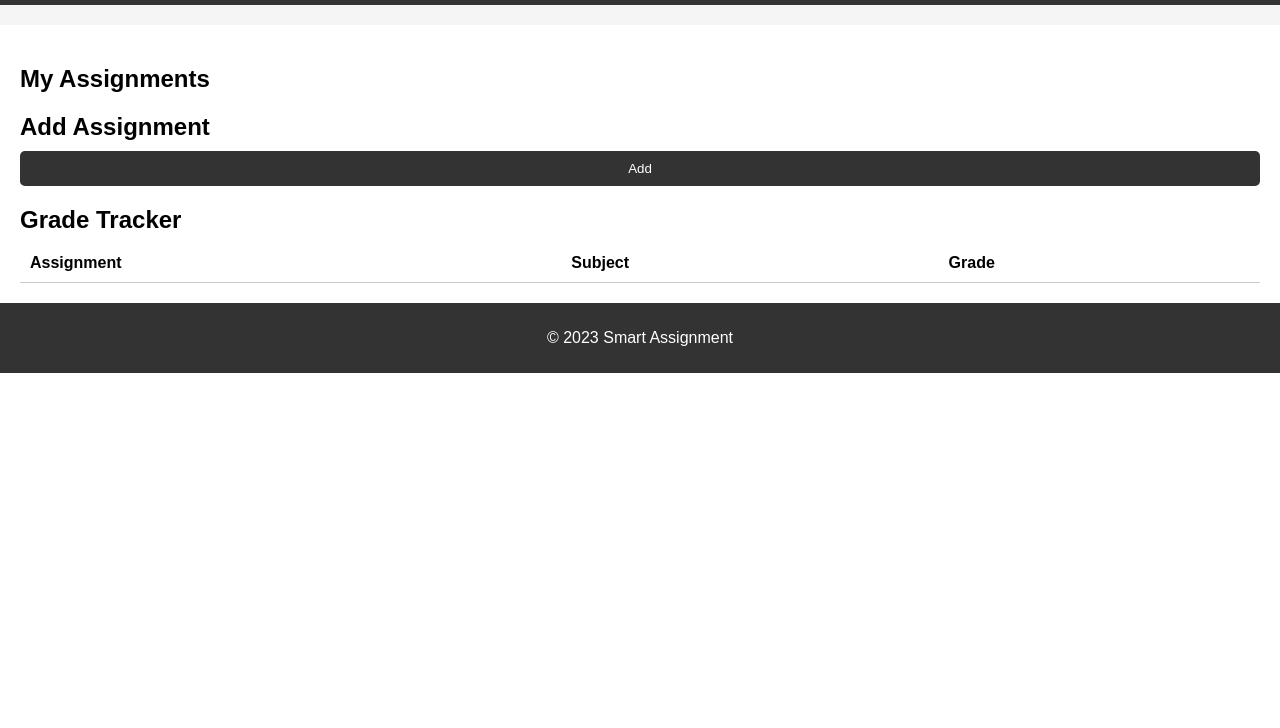
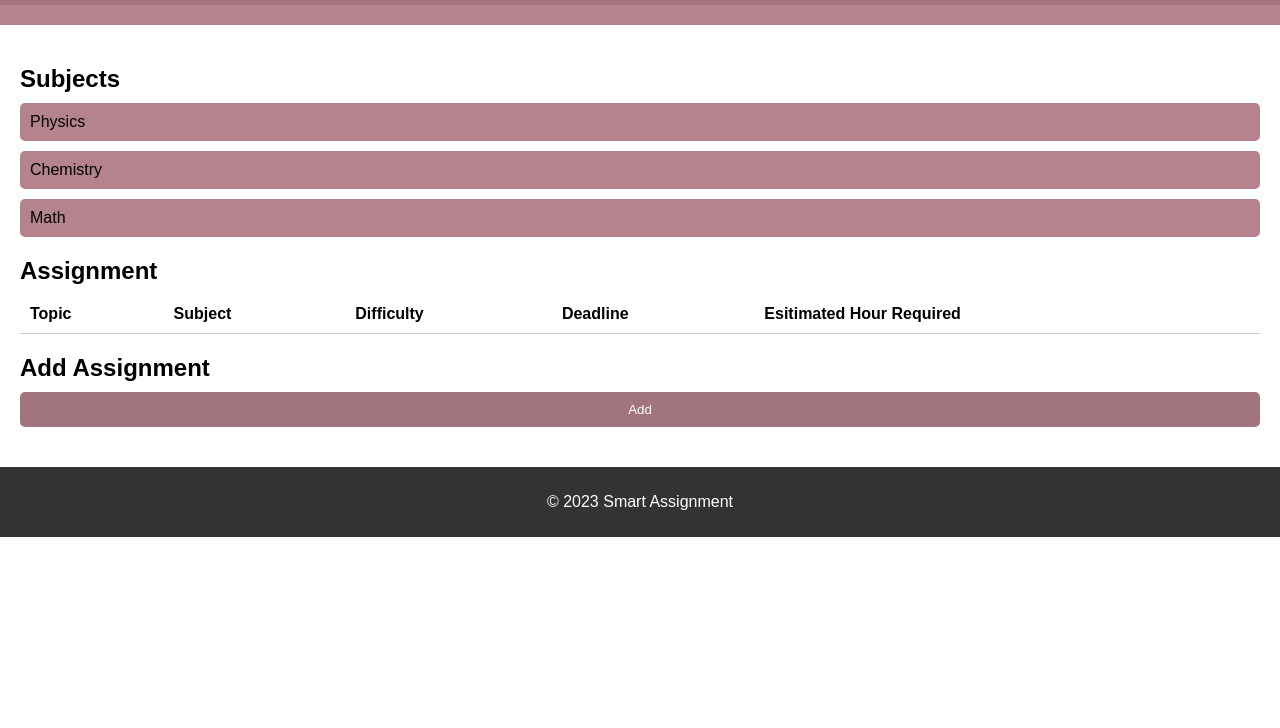
Before and after one commit to henrycoas/SmartAss, a plain HTML site: page index.html in a window 1280 px wide. Shown: the part 72-800 px from the top of the page. Drawn offline with Linux system fonts and the light colour scheme.

Commit message:
Update index.html

```diff
--- a/index.html
+++ b/index.html
@@ -10,14 +10,14 @@
     }
 
     header {
-      background-color: #333;
+      background-color: #A2757E;
       color: #fff;
       padding: 20px;
       text-align: center;
     }
 
     nav {
-      background-color: #f5f5f5;
+      background-color: #B4838D;
       padding: 10px;
       text-align: center;
     }
@@ -43,7 +43,7 @@
     li {
       margin-bottom: 10px;
       padding: 10px;
-      background-color: #f5f5f5;
+      background-color: #B4838D;
       border-radius: 5px;
     }
 
@@ -63,7 +63,7 @@
 
     button {
       padding: 10px;
-      background-color: #333;
+      background-color: #A2757E;
       color: #fff;
       border: none;
       border-radius: 5px;
@@ -100,10 +100,30 @@
 
   <main>
     <section id="assignment-list">
-      <h2>My Assignments</h2>
-      <ul>
-        <!-- Display list of assignments dynamically -->
+      <h2>Subjects</h2>
+      <ul class="subject-list">
+        <li class="subject-name active-list">Physics</li>
+        <li class="subject-name">Chemistry</li>
+        <li class="subject-name">Math</li>
       </ul>
+    </section>
+
+    <section id="assignment">
+      <h2>Assignment</h2>
+      <table>
+        <thead>
+          <tr>
+            <th>Topic</th>
+            <th>Subject</th>
+            <th>Difficulty</th>
+            <th>Deadline</th>
+            <th>Esitimated Hour Required</th>
+          </tr>
+        </thead>
+        <tbody>
+          <!-- Display grade data dynamically -->
+        </tbody>
+      </table>
     </section>
 
     <section id="add-assignment">
@@ -112,22 +132,6 @@
         <!-- Assignment input fields go here -->
         <button type="submit">Add</button>
       </form>
-    </section>
-
-    <section id="grade-tracker">
-      <h2>Grade Tracker</h2>
-      <table>
-        <thead>
-          <tr>
-            <th>Assignment</th>
-            <th>Subject</th>
-            <th>Grade</th>
-          </tr>
-        </thead>
-        <tbody>
-          <!-- Display grade data dynamically -->
-        </tbody>
-      </table>
     </section>
   </main>
 
```
